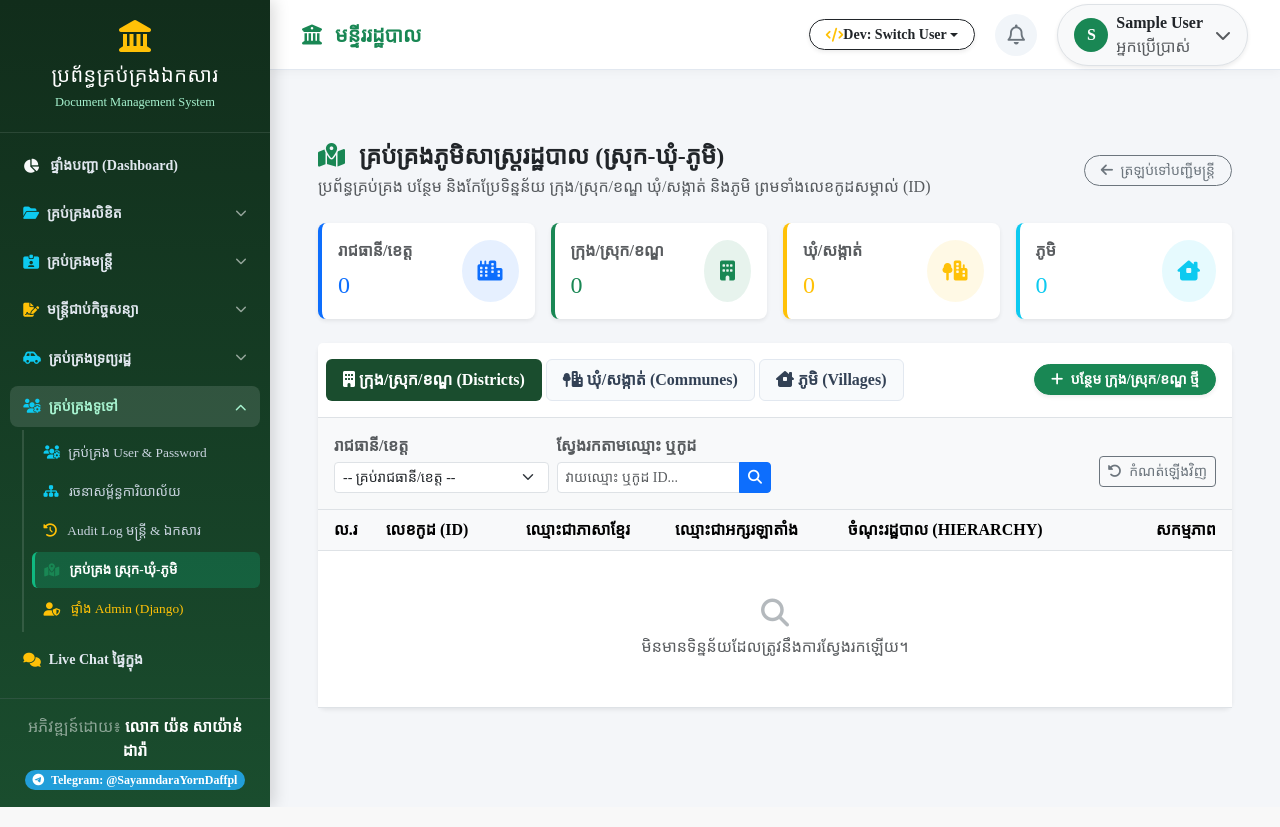
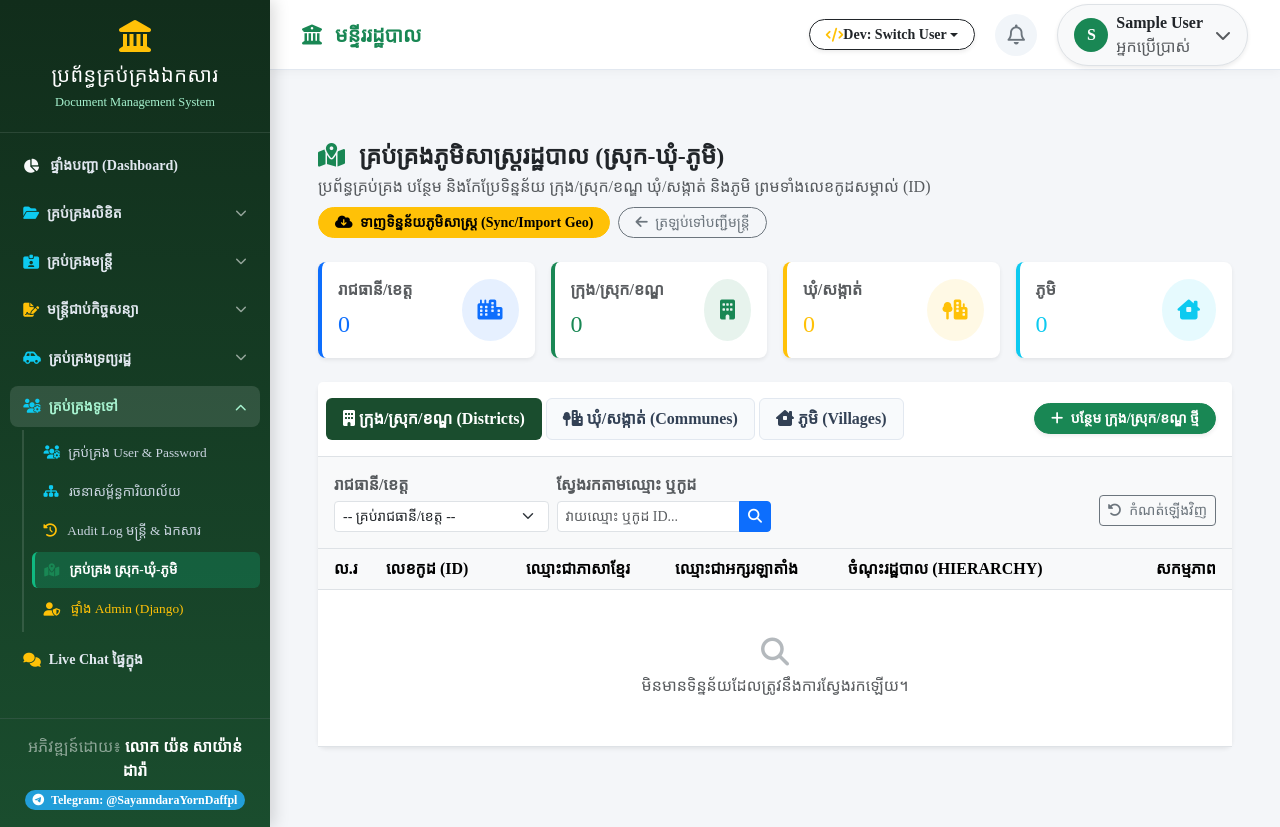
Before and after one commit to SayanndaraKH/DMC_System, a Django app: page /settings/geography/ in a window 1280 px wide. Run offline with Django 5.2, Linux system fonts and the light colour scheme; the visitor is signed in with stand-in values (Sample User, id 1); data comes from the database, SQL or seed files in the repository; data that the repository does not hold is empty; some web fonts are replaced.

Commit message:
Update DMC System: 25-08-2026 19:32:55.76

```diff
--- a/dms/templates/dms/geography_manage.html
+++ b/dms/templates/dms/geography_manage.html
@@ -17,6 +17,9 @@
             </p>
         </div>
         <div class="d-flex align-items-center gap-2">
+            <a href="{% url 'officer_sync_initial_data' %}" class="btn btn-warning btn-sm rounded-pill px-3 shadow-xs fw-bold" onclick="return confirm('តើអ្នកពិតជាចង់ទាញ និងនាំចូលទិន្នន័យភូមិសាស្រ្តទូទាំងប្រទេសកម្ពុជា (២៥ ខេត្ត, ២១០ ស្រុក, ១៦៦២ ឃុំ, ១៤៥៧៦ ភូមិ) ចូលទៅក្នុង Database នេះមែនទេ?');">
+                <i class="fa-solid fa-cloud-arrow-down me-1"></i> ទាញទិន្នន័យភូមិសាស្រ្ត (Sync/Import Geo)
+            </a>
             <a href="{% url 'officer_list' %}" class="btn btn-outline-secondary btn-sm rounded-pill px-3 shadow-xs">
                 <i class="fa-solid fa-arrow-left me-1"></i> ត្រឡប់ទៅបញ្ជីមន្ត្រី
             </a>
```
